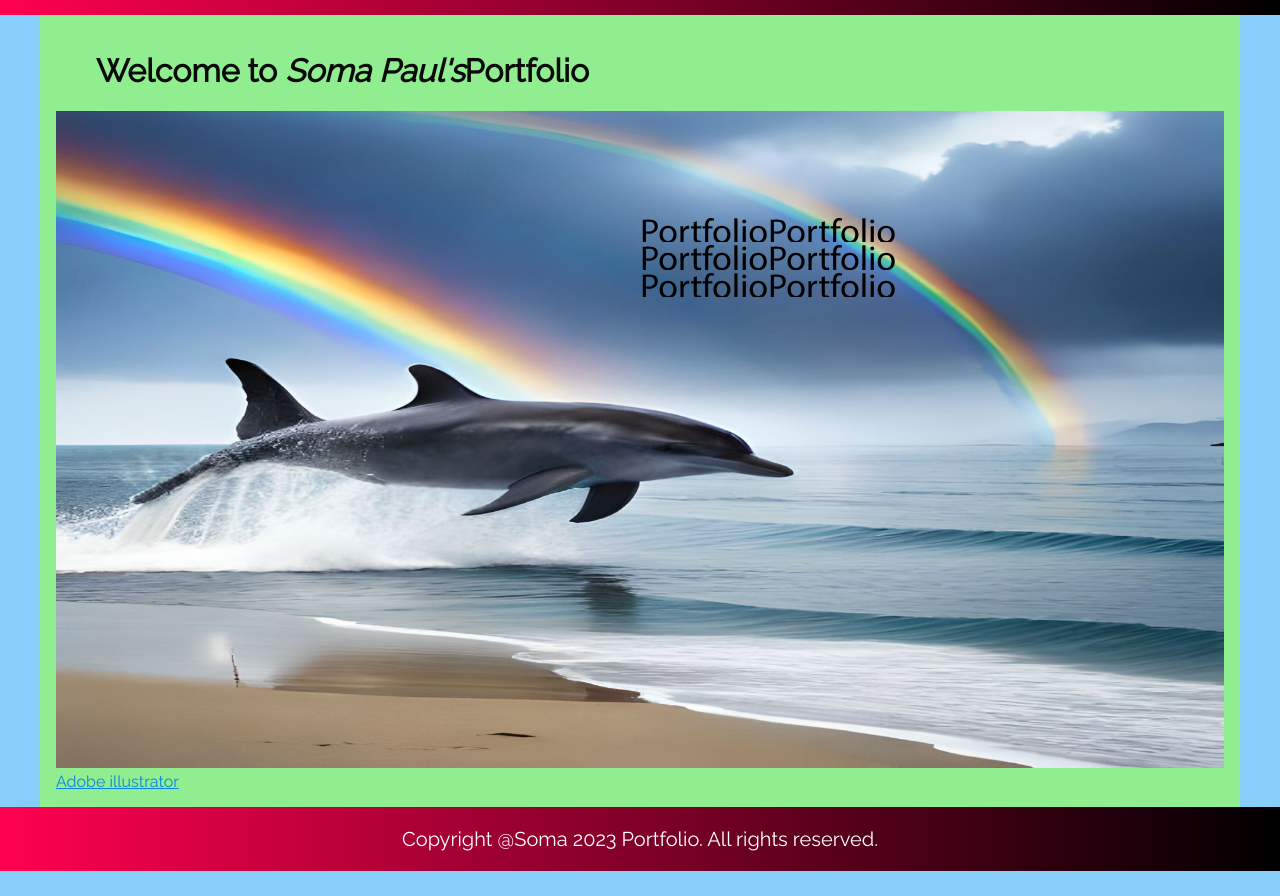
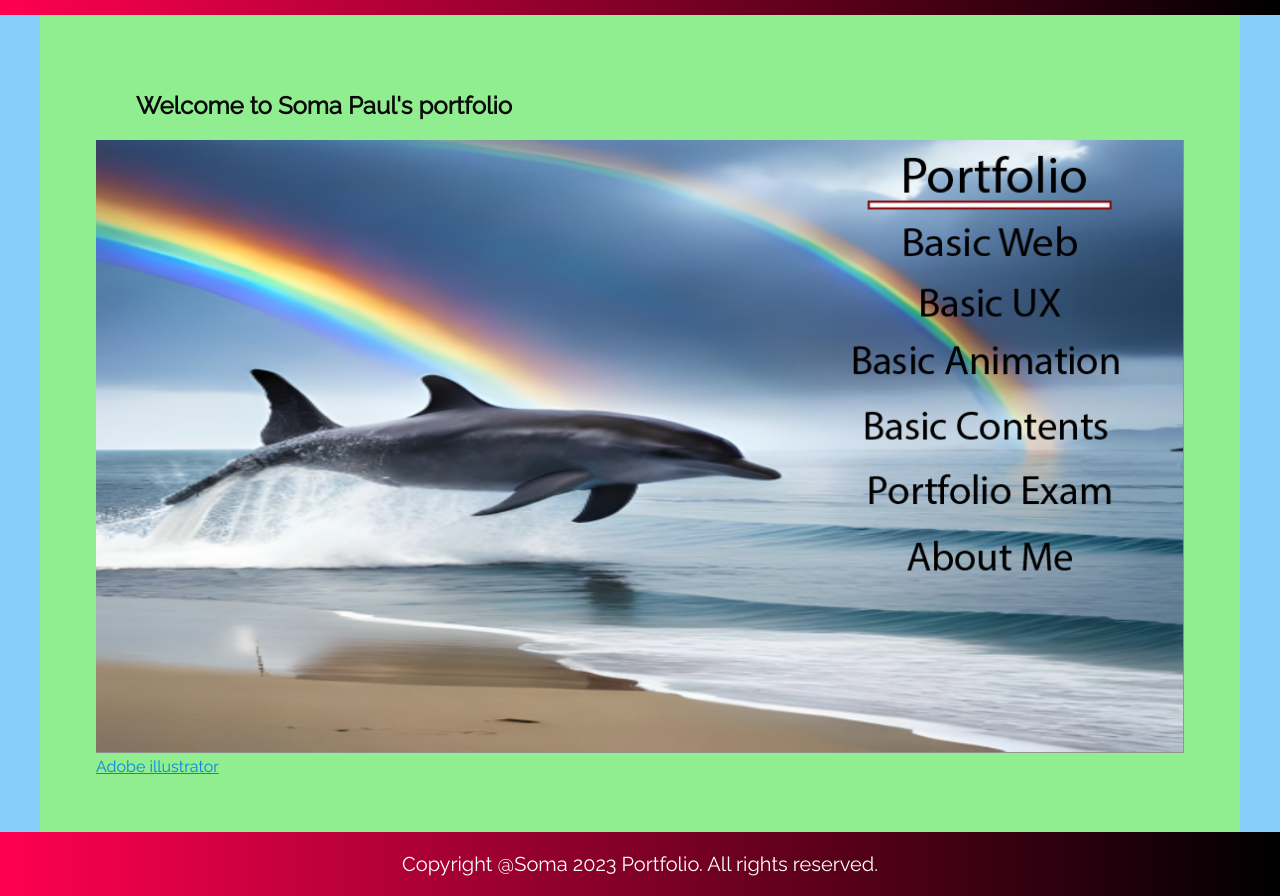
Before and after one commit to soma0148/Portfolio, a plain HTML site: page index.html in a window 1280 px wide. Shown: the part 105-1001 px from the top of the page. Drawn offline with Linux system fonts and the light colour scheme.

Commit message:
section is added

```diff
--- a/index.html
+++ b/index.html
@@ -31,33 +31,13 @@
 
   <main>
 
-    <div id="portfolio">
-      <h1>Welcome to <em>Soma Paul's</em>Portfolio</h1>
+    <section id="portfolio">
+      <h1>Welcome to <strong>Soma Paul's</strong> portfolio</h1>
 
 
-      <img src="../images/bacground.jpg" alt="background">
+      <img src="../images/frontpage.png" alt="background">
       <a href="https://assets.adobe.com/id/urn:aaid:sc:EU:5781f2d9-5f8e-4f42-81db-4d28db68784b?view=published">Adobe illustrator</a>
-
-      <div id="start" class="">
-        <div id="btn_1" class="knap"></div>
-        <div id="portfolio_btn" class="knap"></div>
-      </div>
-      <div id="btn_2" class="">
-        <div id="web_btn_2" class="knap"></div>
-      </div>
-<div id="btn_3" class="">
-        <div id="ux_btn_3" class="knap"></div>
-      </div>
-<div id="btn_4" class="">
-        <div id="anim_btn_4" class="knap"></div>
-      </div>
-<div id="btn_5" class="">
-        <div id="pexam_btn_5" class="knap"></div>
-      </div>
-<div id="btn_6" class="">
-        <div id="about_btn_6" class="knap"></div>
-      </div>
-    </div>
+    </section>
 
 
   </main>
```
